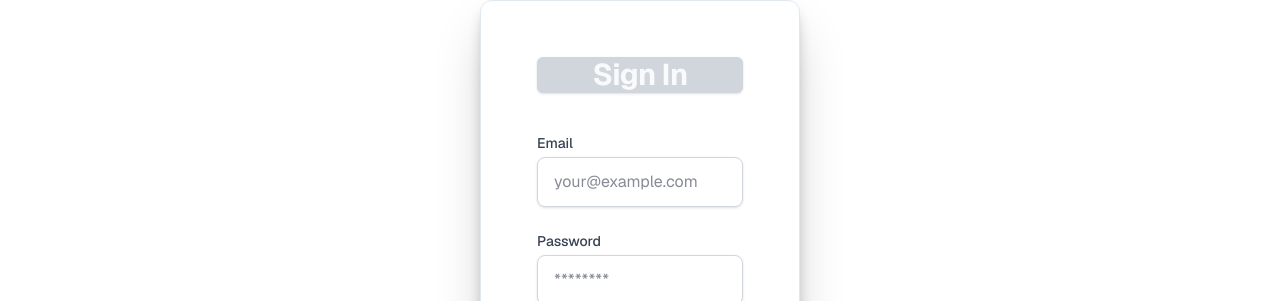
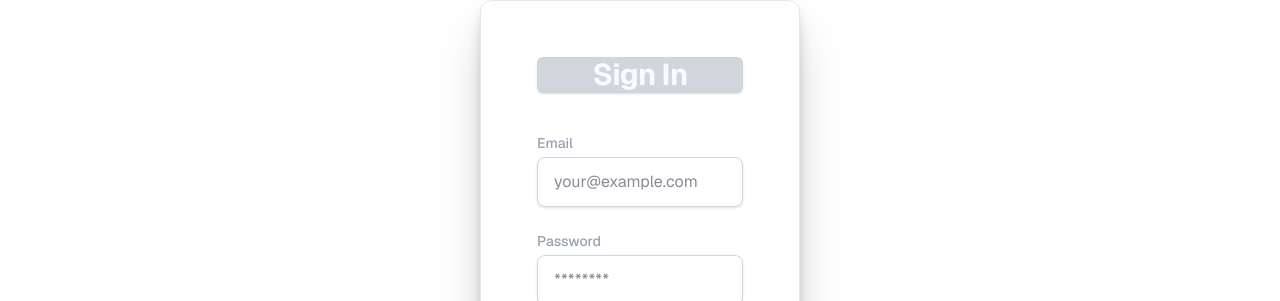
Before and after one commit to yashpatil641/Mock-Master, a Next.js app: page /signin in a window 1280 px wide. Shown: the part 320-621 px from the top of the page. Built offline with nearby package versions, Linux system fonts and the light colour scheme.

Commit message:
update SignIn page label colors for improved contrast

```diff
--- a/src/components/sign-in.tsx
+++ b/src/components/sign-in.tsx
@@ -10,7 +10,7 @@ export function SignIn() {
       className="space-y-6"
     >
       <label className="block">
-        <span className="block text-sm font-medium text-gray-700">Email</span>
+        <span className="block text-sm font-medium text-gray-400">Email</span>
         <input
           name="email"
           type="email"
@@ -20,7 +20,7 @@ export function SignIn() {
         />
       </label>
       <label className="block">
-        <span className="block text-sm font-medium text-gray-700">Password</span>
+        <span className="block text-sm font-medium text-gray-400">Password</span>
         <input
           name="password"
           type="password"
```
